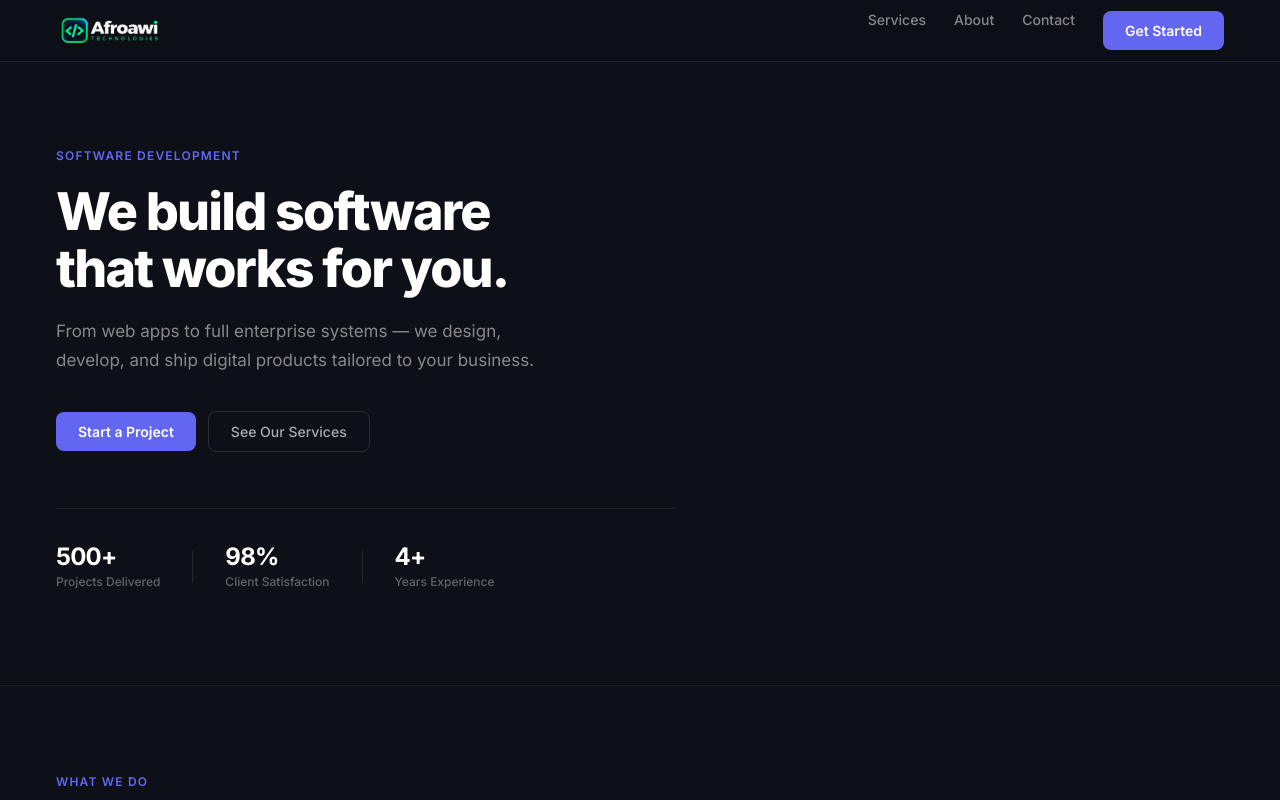
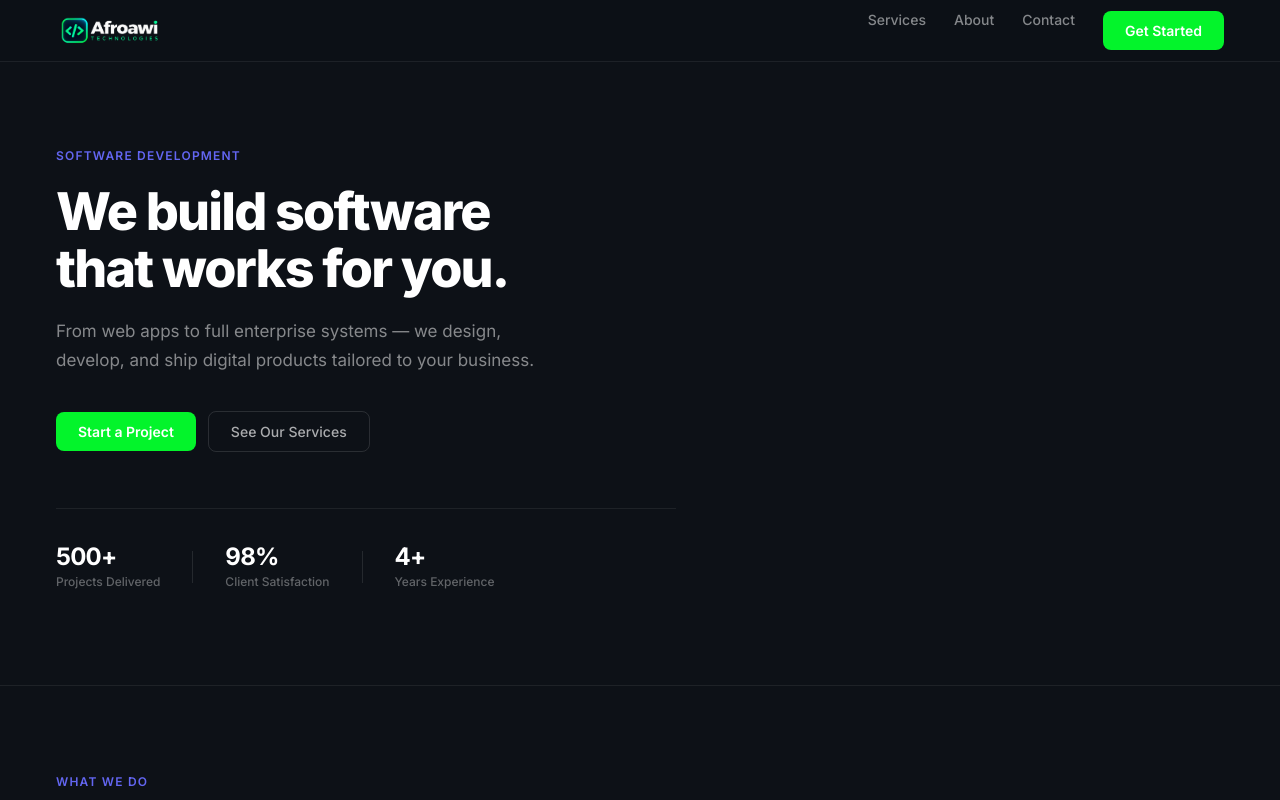
Before and after one commit to tsiyomariam-cyber/my-fullstack-project, a React app in the folder frontend/: page / in a window 1280 px wide. Shown: the top 800 px of the page. Built offline with nearby package versions, Linux system fonts and the light colour scheme; the HTML template or start-up script is replaced by a standard one.

Commit message:
change button color and hover

```diff
--- a/frontend/src/App.css
+++ b/frontend/src/App.css
@@ -13,14 +13,14 @@ button { font-family: inherit; cursor: pointer; border: none; background: none;
   align-items: center;
   gap: 8px;
   padding: 11px 22px;
-  background: #6366f1;
-  color: #fff;
+  background: #03f42b;
+  color: #ffffff;
   font-size: 14px;
   font-weight: 600;
   border-radius: 8px;
   transition: background 0.15s;
 }
-.btn-primary:hover { background: #4f46e5; }
+.btn-primary:hover { background: #b5cc22; }
 
 .btn-ghost {
   display: inline-flex;
```
